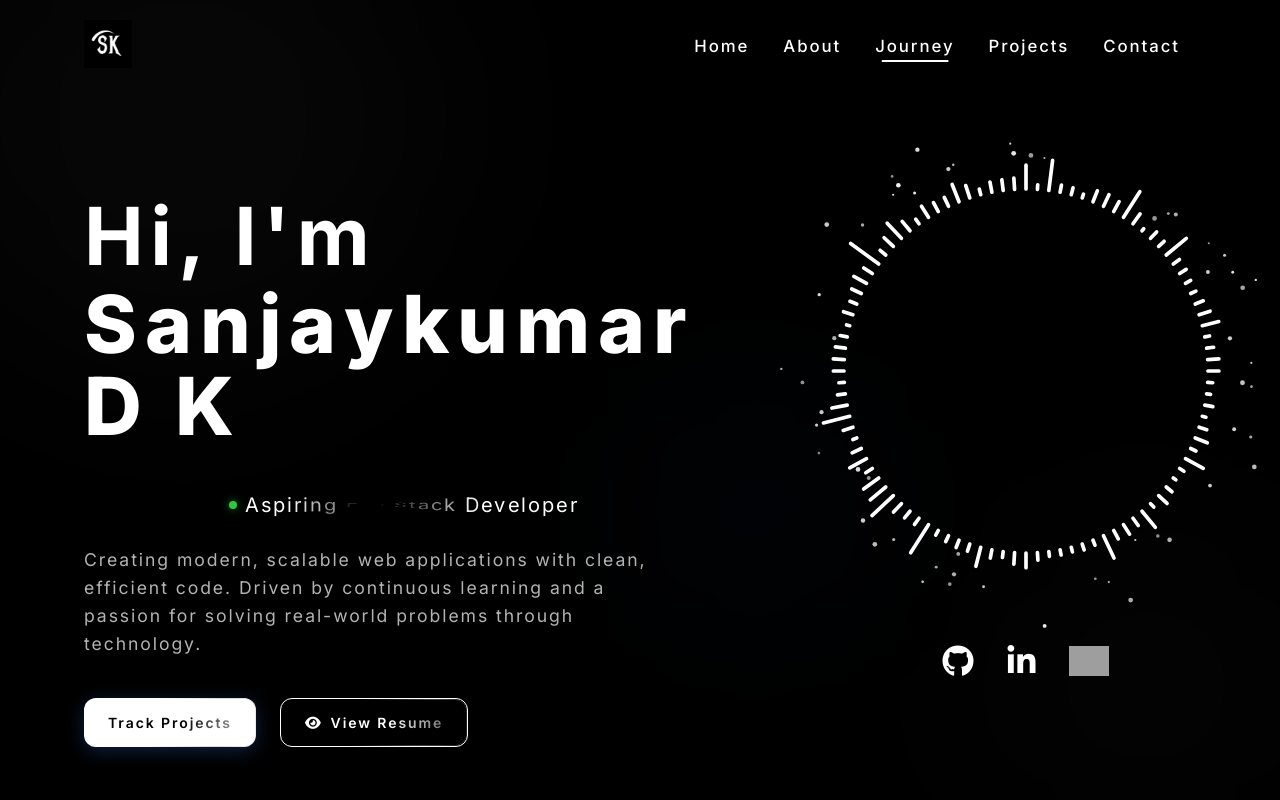
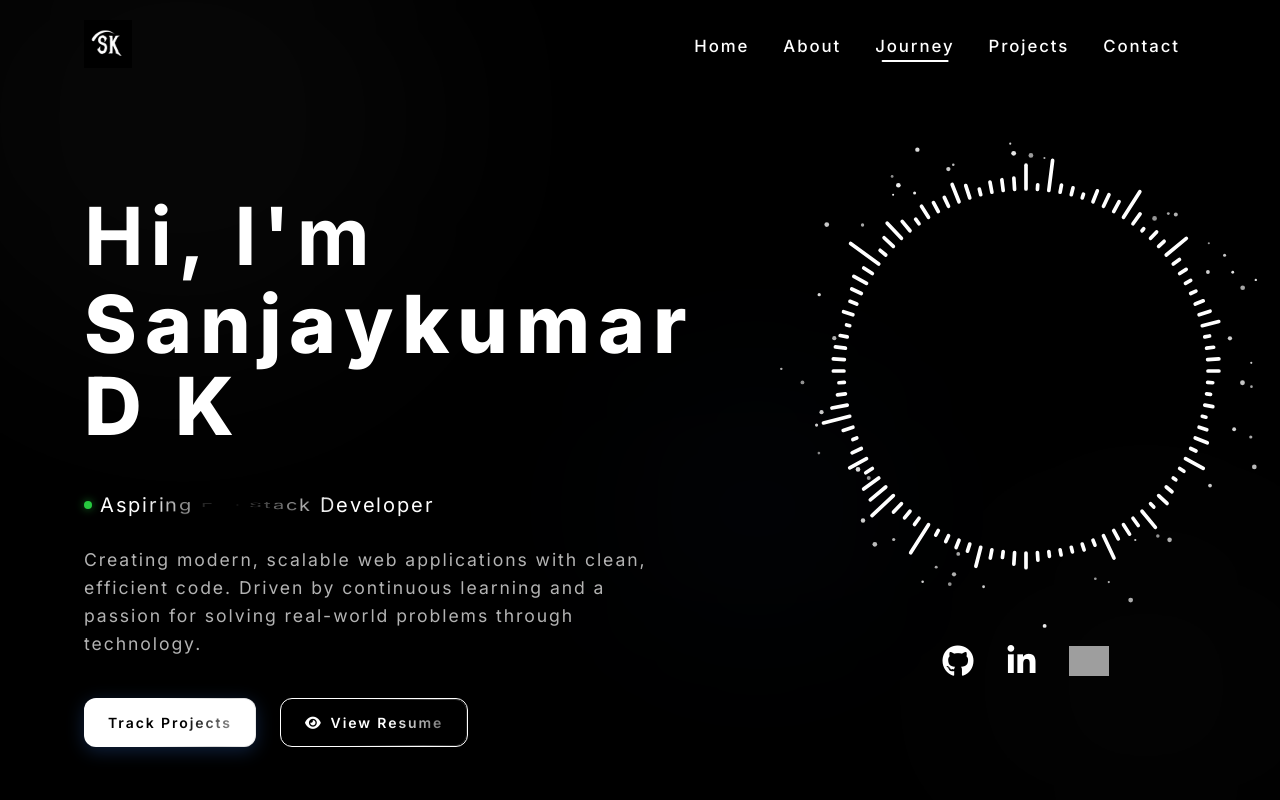
Before and after one commit to sanjaykumardk2006/Sanjaykumar, a React (Vite) app: page / in a window 1280 px wide. Shown: the top 800 px of the page. Built offline with nearby package versions, Linux system fonts and the light colour scheme; grey boxes are pictures that could not be loaded.

Commit message:
fixed the text alignment in the hero sectiion

```diff
--- a/src/components/Hero/Hero.jsx
+++ b/src/components/Hero/Hero.jsx
@@ -233,7 +233,7 @@ export default function Hero() {
           <m.h1 variants={itemVariants} className="hero-name">
             <FlipFadeText words={["Sanjaykumar D K"]} textClassName="hero-name" staggerDelay={0.05} letterDuration={0.5} />
           </m.h1>
-          <m.div variants={itemVariants} className="hero-role" style={{ display: 'flex', alignItems: 'center', justifyContent: 'center', gap: '8px', minHeight: '32px' }}>
+          <m.div variants={itemVariants} className="hero-role" style={{ display: 'flex', alignItems: 'center', gap: '8px', minHeight: '32px' }}>
             <span style={{ width: '8px', height: '8px', borderRadius: '50%', background: '#27C93F', boxShadow: '0 0 8px rgba(39, 201, 63, 0.6)', flexShrink: 0 }}></span>
             <FlipText loop={true} duration={3.2}>Aspiring Full Stack Developer</FlipText>
           </m.div>
```
